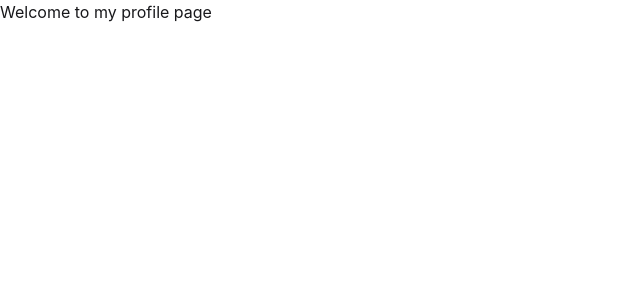
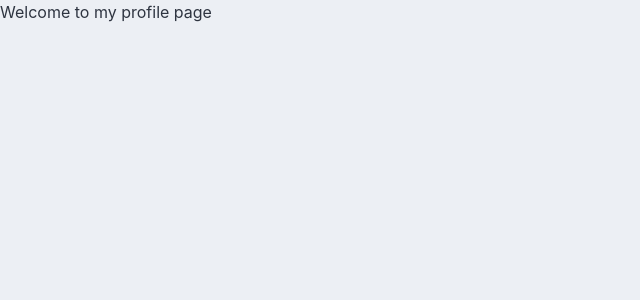
Before and after one commit to HUB4-x/gitHub_Pages_Test, a SvelteKit app: page / in a window 1280 px wide. Shown: the top 300 px of the page, without its empty margins (0-640 px from the left). Built offline with nearby package versions, Linux system fonts and the light colour scheme.

Commit message:
adding themes

```diff
--- a/src/routes/layout.css
+++ b/src/routes/layout.css
@@ -1,4 +1,7 @@
 @import 'tailwindcss';
-@plugin "daisyui";
+@plugin "daisyui" {
+    /* themes: light --default, dark --prefersdark; */
+    themes: nord --default, business --prefersdark;
+}
 @plugin '@tailwindcss/forms';
 @plugin '@tailwindcss/typography';
```
